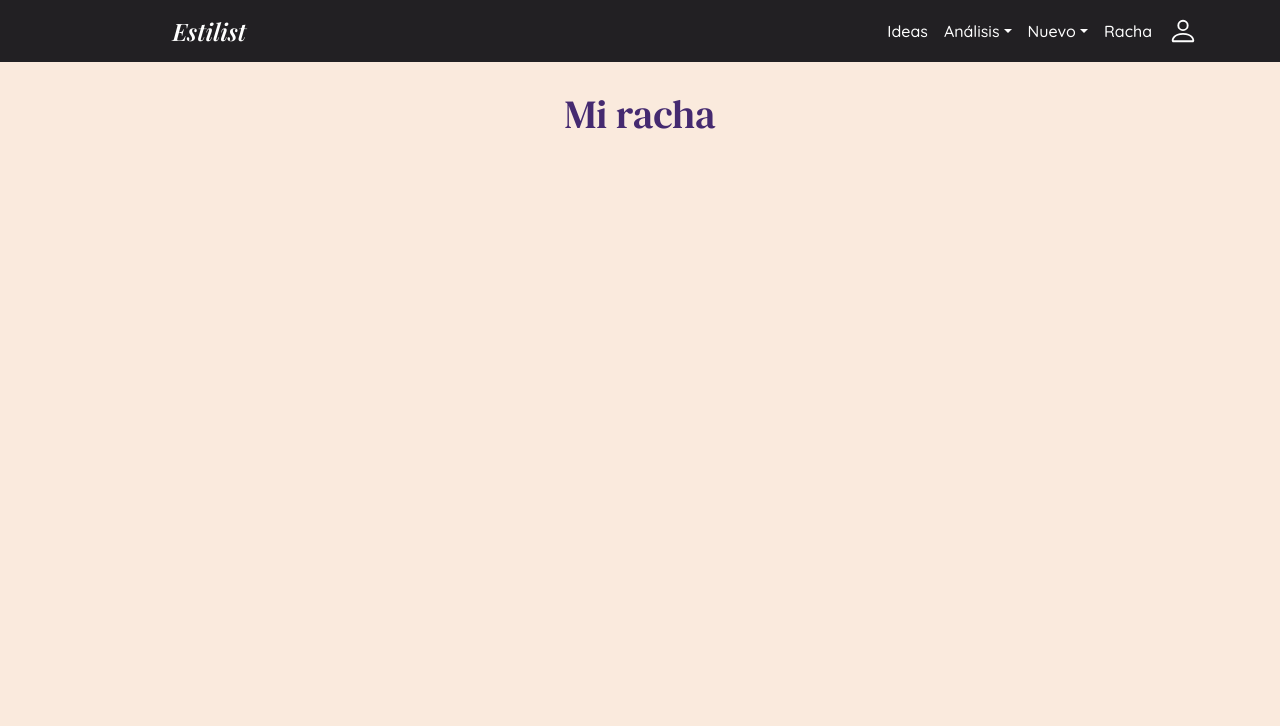
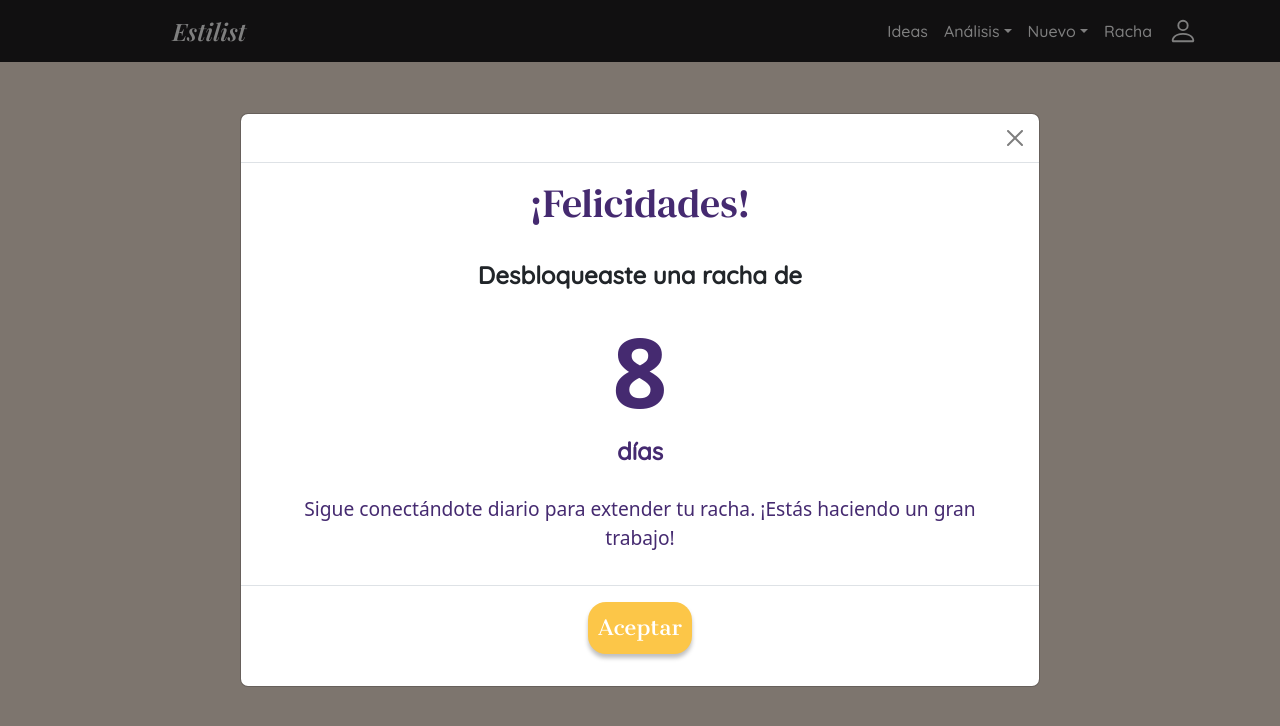
Before and after one commit to Estilist/Website, a React (Vite) app: page /streak in a window 1280 px wide. Shown: the top 726 px of the page. Built offline with nearby package versions, Linux system fonts and the light colour scheme; no server answers; sample sign-in values are in the browser's storage.

Commit message:
HU 3.4: Crear Racha
Pagina de racha y ventana emergente para el incremento de la racha

```diff
--- a/package.json
+++ b/package.json
@@ -11,7 +11,7 @@
   },
   "dependencies": {
     "bootstrap": "^5.3.3",
-    "face-api.js": "^0.22.2",
+    "face-api.js": "^0.20.0",
     "formik": "^2.4.6",
     "framer-motion": "^11.11.17",
     "react": "^18.3.1",
--- a/src/assets/fonts.css
+++ b/src/assets/fonts.css
@@ -5,7 +5,6 @@
     --texto-font: 'Quicksand', arial;
     --boton-font: 'Cantata One', arial;
 }
-
 /* MARCA */
 @font-face {
     font-display: swap;
--- /dev/null
+++ b/src/components/extras/StreakModal.jsx
@@ -0,0 +1,51 @@
+import { Modal } from "react-bootstrap";
+import PageTitle from "./PageTitle";
+import PropTypes from "prop-types";
+import SecondaryButton from "../buttons/SecondaryButton";
+
+const StreakModal = ({ show, onHide }) => {
+    const streakDays = 8;
+
+    return (
+        <Modal
+            show={show}
+            onHide={onHide}
+            size="lg"
+            aria-labelledby="contained-modal-title-vcenter"
+            centered
+        >
+            <Modal.Header closeButton />
+            <Modal.Body className="streak-modal-body">
+                <PageTitle>¡Felicidades!</PageTitle>
+                <p className="streak-modal-subtitle">
+                    Desbloqueaste una racha de
+                </p>
+                <div className="streak-modal">
+                    <div className="streak-modal-number">
+                        {streakDays}
+                    </div>
+                    <div className="streak-days">
+                        <p>días</p>
+                    </div>
+                </div>
+                <p className="streak-modal-text">
+                    Sigue conectándote diario para extender tu racha. ¡Estás haciendo un gran trabajo!
+                </p>
+            </Modal.Body>
+            <Modal.Footer style={{ display: "flex", justifyContent: "center" }}>
+                <div className="modal-SB">
+                    <SecondaryButton type="close" onClick={onHide}>
+                        Aceptar
+                    </SecondaryButton>
+                </div>
+            </Modal.Footer>
+        </Modal>
+    );
+};
+
+StreakModal.propTypes = {
+    show: PropTypes.bool.isRequired,
+    onHide: PropTypes.func.isRequired,
+};
+
+export default StreakModal;
--- a/src/components/header/Header.jsx
+++ b/src/components/header/Header.jsx
@@ -37,12 +37,12 @@ function Header() {
                             <NavDropdown.Item onClick={() => handleItemClick('/upload-image')}>Tipo de cuerpo y rostro</NavDropdown.Item>
                         </NavDropdown>
                         <NavDropdown title="Nuevo" id="basic-nav-dropdown" className="custom-dropdown">
-                            <NavDropdown.Item onClick={() => handleItemClick('/recommendation')}>Cabello</NavDropdown.Item>
+                            {/* <NavDropdown.Item onClick={() => handleItemClick('/recommendation')}>Cabello</NavDropdown.Item> */}
                             {/* <NavDropdown.Item onClick={() => handleItemClick('/recommendation')}>Belleza</NavDropdown.Item> */}
                             <NavDropdown.Item onClick={() => handleItemClick('/plan')}>Outfits</NavDropdown.Item>
                             <NavDropdown.Item onClick={() => handleItemClick('/recommendation')}>Accesorios</NavDropdown.Item>
                         </NavDropdown>
-                        <Nav.Link className="order-2" onClick={() => handleItemClick('/recommendation')}>Racha</Nav.Link>
+                        <Nav.Link className="order-2" onClick={() => handleItemClick('/streak')}>Racha</Nav.Link>
                     </Nav>
                 </Navbar.Collapse>
 
--- /dev/null
+++ b/src/components/streak.css
@@ -0,0 +1,100 @@
+/* TITULO */
+.streak-page {
+    display: flex;
+    flex-direction: column;
+    align-items: center;
+    padding: 20px;
+}
+/* SUBTITULO */
+.streak-subtitle {
+    font-weight: bold;
+    text-align: left;
+    margin-left: 20px;
+    width: 100%;
+}
+/* NUMERO DE DIAS DE LA RACHA */
+.streak {
+    background-color: rgba(252, 198, 72, 0.5);
+    box-shadow: 0 4px 4px rgba(0, 0, 0, 0.25);
+    font-weight: bold;
+    color: var(--boton);
+    text-align: center;
+    border-radius: 10px;
+    width: fit-content;
+    margin: 20px 0;
+}
+.streak:hover {
+    transform: scale(1.05);
+    transition: transform 0.2s ease-in-out;
+}
+.streak-days {
+    font-family: var(--texto-font);
+}
+.streak-number {
+    font-size: 5rem;
+    animation: pop-in 0.3s ease-in-out;
+}
+@keyframes pop-in {
+    0% {
+        transform: scale(0.9);
+        opacity: 0.7;
+    }
+    100% {
+        transform: scale(1);
+        opacity: 1;
+    }
+}
+@media (max-width: 600px) {
+    .streak-number {
+        font-size: 5rem;
+    }
+    .streak {
+        padding: 10px 60px;
+    }
+}
+/* TEXTO */
+.streak-text {
+    color: var(--boton);
+    text-align: center;
+    margin-top: 20px;
+}
+/* ------------------------------------------------------------ */
+/* MODULO/VENTANA EMERGENTE PARA CUANDO SE INCREMENTE LA RACHA */
+.streak-modal-body {
+    text-align: center;
+}
+.streak-modal {
+    display: flex;
+    flex-direction: column;
+    align-items: center;
+    justify-content: center;
+    font-weight: bold;
+    color: var(--boton);
+    border-radius: 10px;
+    width: fit-content;
+    margin: 10px auto;
+    margin-top: -10px;
+}
+.streak-days {
+    font-size: 1.5rem;
+    margin-top: -10px;
+}
+.streak-modal-subtitle {
+    font-family: var(--texto-font);
+    font-weight: bold;
+    font-size: 1.5rem;
+    padding: 0 30px;
+}
+.streak-modal-number {
+    font-size: 6rem;
+}
+.streak-modal-text {
+    font-size: 1.2rem;
+    color: var(--boton);
+    padding: 0 20px;
+}
+@media (max-width: 600px) {
+    .streak-modal-number {
+        font-size: 5rem;
+    }
+}
--- a/src/main.jsx
+++ b/src/main.jsx
@@ -27,6 +27,7 @@ import "./components/feedback.css"
 import "./components/ideas.css"
 import "./components/rankings.css"
 import "./components/plan.css"
+import "./components/streak.css"
 
 // Pages
 import Root from "./routes/Root";
--- a/src/pages/StreakPage.jsx
+++ b/src/pages/StreakPage.jsx
@@ -1,11 +1,38 @@
+import { useState, useEffect } from 'react';
 import PageTitle from '../components/extras/PageTitle';
+import StreakModal from '../components/extras/StreakModal';
 
 const StreakPage = () => {
+    const streakDays = 8;
+    const [showModal, setShowModal] = useState(false);
+
+    useEffect(() => {
+        setShowModal(true);
+    }, []);
+
+    const handleCloseModal = () => {
+        setShowModal(false);
+    };
 
     return (
-        <div className = "streak-page">
+        <div className="streak-page">
+            <StreakModal show={showModal} onHide={handleCloseModal} />
             <div>
-                <PageTitle>Mi racha</PageTitle>
+                <PageTitle>Mi Racha</PageTitle>
+            </div>
+            <div className="streak-subtitle">
+                <p>Tienes una racha de:</p>
+            </div>
+            <div className="streak">
+                <div className="streak-number">
+                    {streakDays}
+                </div>
+                <div className="streak-days">
+                    <p>días</p>
+                </div>
+            </div>
+            <div className="streak-text">
+                <p>Conéctate diario en Estilist para seguir con la racha.</p>
             </div>
         </div>
     );
```
Also changed, not shown: 1 other file (tests, documents, lock files or other folders).
